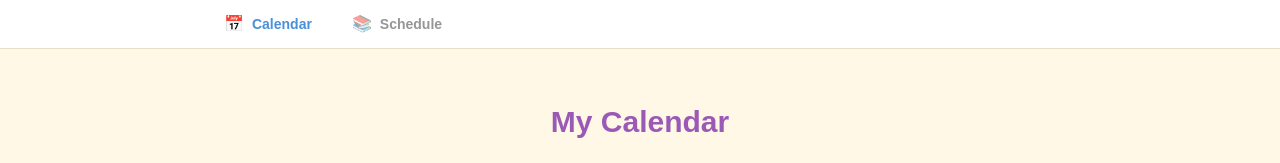
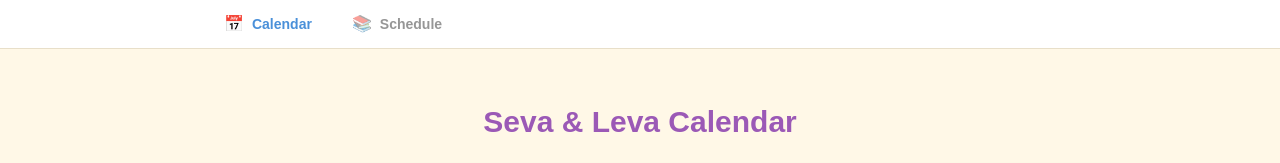
Before and after one commit to sovsianykov/children-calendar-pwa, a Next.js app: page / in a window 1280 px wide. Shown: the top 163 px of the page. Built offline with nearby package versions, Linux system fonts and the light colour scheme; no server answers.

Commit message:
Title is changed

```diff
--- a/components/calendar/Calendar.tsx
+++ b/components/calendar/Calendar.tsx
@@ -26,7 +26,7 @@ export default function Calendar() {
     <div className="w-full max-w-5xl mx-auto px-4 py-6 md:py-10">
       {/* Title */}
       <h1 className="text-2xl md:text-3xl font-bold text-center mb-6 text-kid-purple">
-        My Calendar
+        Seva & Leva Calendar
       </h1>
 
       <div className="flex flex-col md:flex-row gap-6">
```
